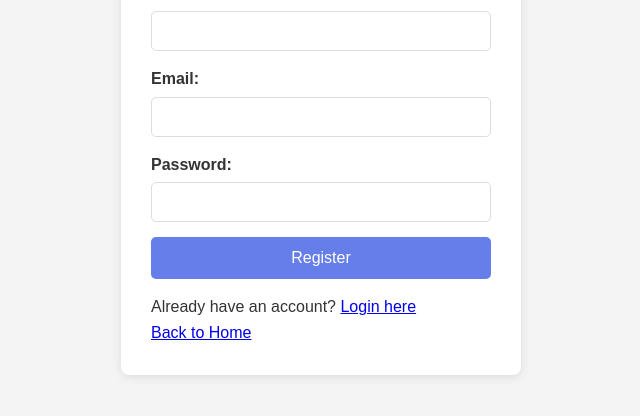
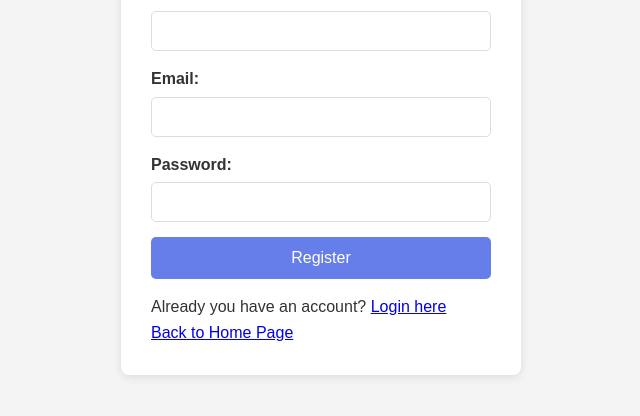
Before and after one commit to Muhamad-Usama/bookshop-project, a website: page public/register.html in a window 1280 px wide. Shown: the part 202-618 px from the top of the page, without its empty margins (319-959 px from the left). Drawn offline with Linux system fonts and the light colour scheme.

Commit message:
Small Updates

```diff
--- a/public/register.html
+++ b/public/register.html
@@ -31,8 +31,8 @@
             <div id="register-message"></div>
         </form>
 
-        <p>Already have an account? <a href="/login">Login here</a></p>
-        <p><a href="/">Back to Home</a></p>
+        <p>Already you have an account? <a href="/login">Login here</a></p>
+        <p><a href="/">Back to Home Page</a></p>
     </div>
 
     <script>
@@ -50,13 +50,12 @@
                     headers: {
                         'Content-Type': 'application/json'
                     },
-                    body: JSON.stringify({ username, email, password })
-                });
+                    body: JSON.stringify({ username, email, password })});
 
                 const data = await response.json();
 
                 if (response.ok) {
-                    messageDiv.innerHTML = '<p class="success">Registration successful! Redirecting to login...</p>';
+                    messageDiv.innerHTML = '<p class="success">Registration successfully! Redirecting to login...</p>';
                     setTimeout(() => {
                         window.location.href = '/login';
                     }, 2000);
```
